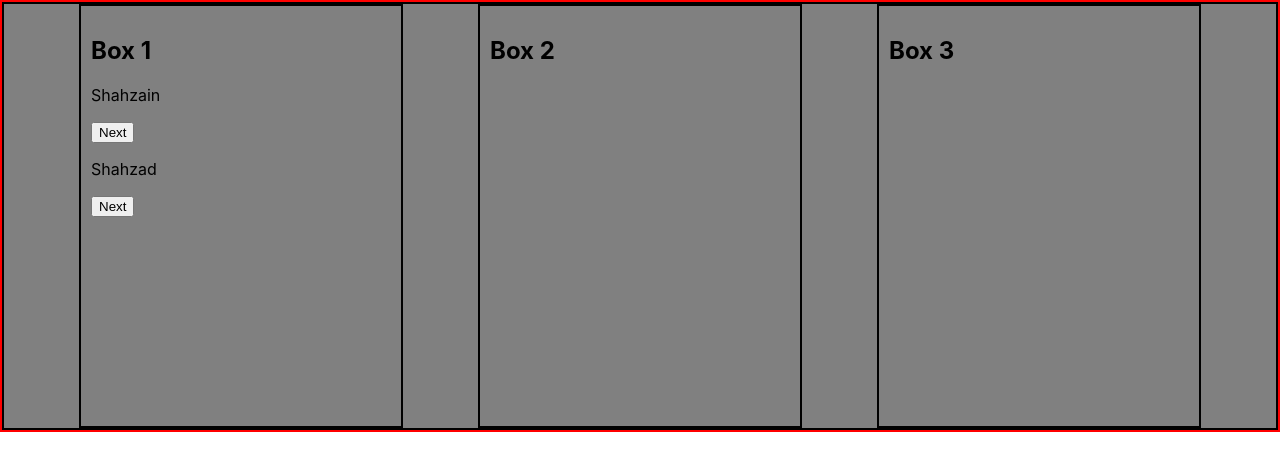
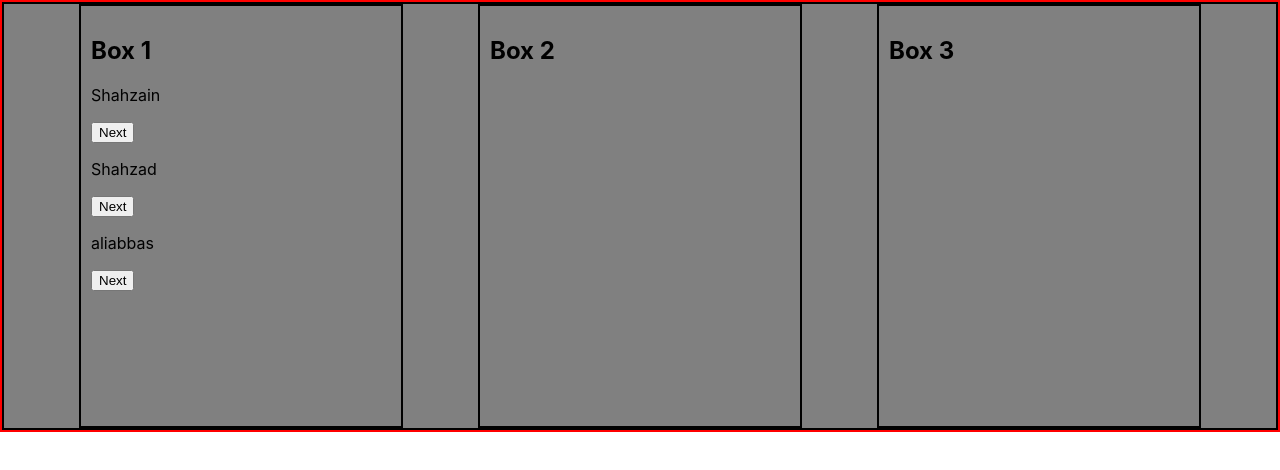
Before and after one commit to shahzadakram786/Practicing-useState-task3, a React (Create React App) app: page / in a window 1280 px wide. Shown: the top 470 px of the page. Built offline with nearby package versions, Linux system fonts and the light colour scheme.

Commit message:
working from start once again

```diff
--- a/src/components/Box/Box.js
+++ b/src/components/Box/Box.js
@@ -6,6 +6,7 @@ const Box = () => {
     [
       { text: "Shahzain", buttons: ["Next"] },
       { text: "Shahzad", buttons: ["Next"] },
+      { text: "aliabbas", buttons: ["Next"] }
     ],
     [],
     [],
```
